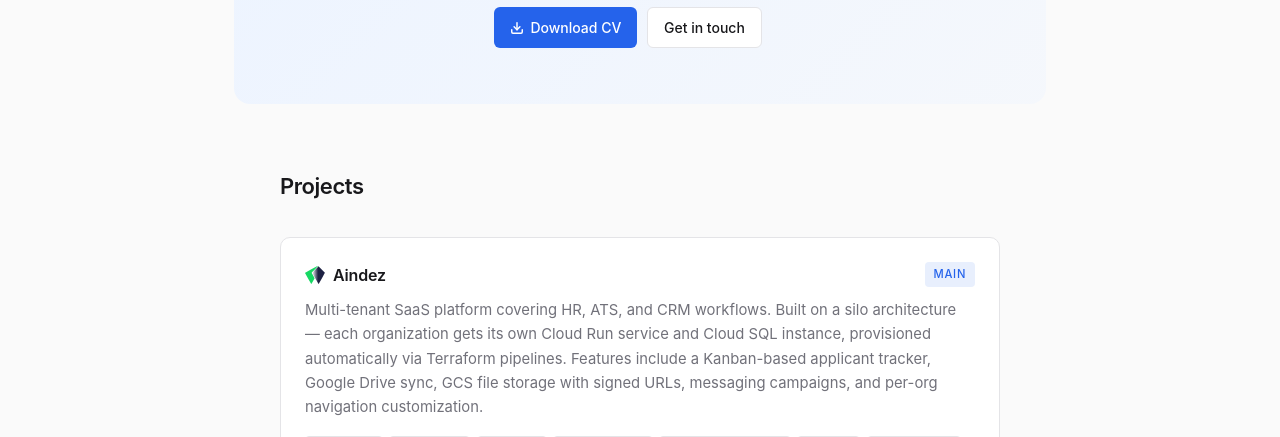
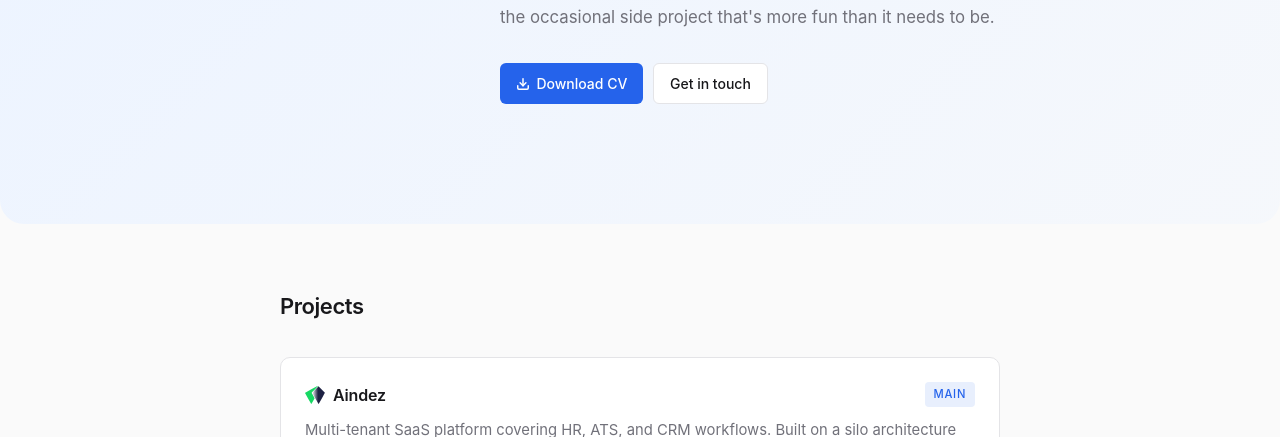
Before and after one commit to oscarvillarrealc/oscarvillarrealc.github.io, an Astro site: page / in a window 1280 px wide. Shown: the part 360-797 px from the top of the page. Built offline with nearby package versions, Linux system fonts and the light colour scheme; Astro itself is replaced by a stand-in of ours.

Commit message:
Update index.astro

```diff
--- a/src/pages/index.astro
+++ b/src/pages/index.astro
@@ -16,17 +16,29 @@ import Layout from '../layouts/Layout.astro';
     }
 
     #hero {
-      padding: 4rem 2.5rem 3.5rem;
-      border-radius: 16px;
+      padding: 0;
       border-bottom: none;
       background: linear-gradient(-45deg, var(--hero-c1), var(--hero-c2), var(--hero-c3), var(--hero-c4));
       background-size: 400% 400%;
       animation: hero-gradient 12s ease infinite;
+      border-radius: 0 0 24px 24px;
+      /* full-width breakout */
+      position: relative;
+      left: 50%;
+      transform: translateX(-50%);
+      width: 100vw;
+    }
+
+    .hero-inner {
+      max-width: 720px;
+      margin: auto;
+      padding: 7.5rem 0rem 7.5rem;
       display: flex;
       align-items: flex-start;
       justify-content: space-between;
       gap: 2.5rem;
     }
+
     .hero-text { flex: 1; min-width: 0; }
 
     .eyebrow {
@@ -72,7 +84,7 @@ import Layout from '../layouts/Layout.astro';
     }
 
     @media (max-width: 560px) {
-      #hero { flex-direction: column; align-items: flex-start; }
+      .hero-inner { flex-direction: column; align-items: flex-start; padding-left: 1.5rem; padding-right: 1.5rem; }
       .hero-photo { width: 100px; height: 100px; }
     }
 
@@ -235,6 +247,7 @@ import Layout from '../layouts/Layout.astro';
 
   <!-- Hero -->
   <section id="hero">
+    <div class="hero-inner">
     <div class="hero-photo">
       <img src="/oscar.png" alt="Oscar Villarreal" />
     </div>
@@ -261,6 +274,7 @@ import Layout from '../layouts/Layout.astro';
           <span data-lang="es">Contáctame</span>
         </a>
       </div>
+    </div>
     </div>
   </section>
 
```
